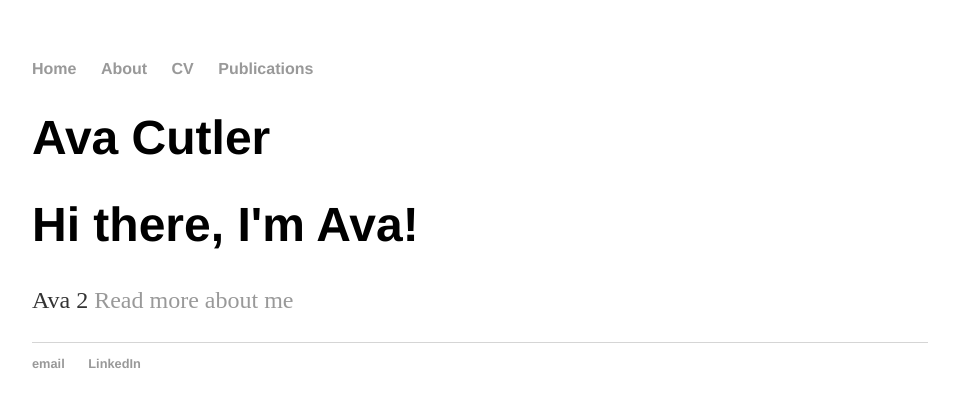
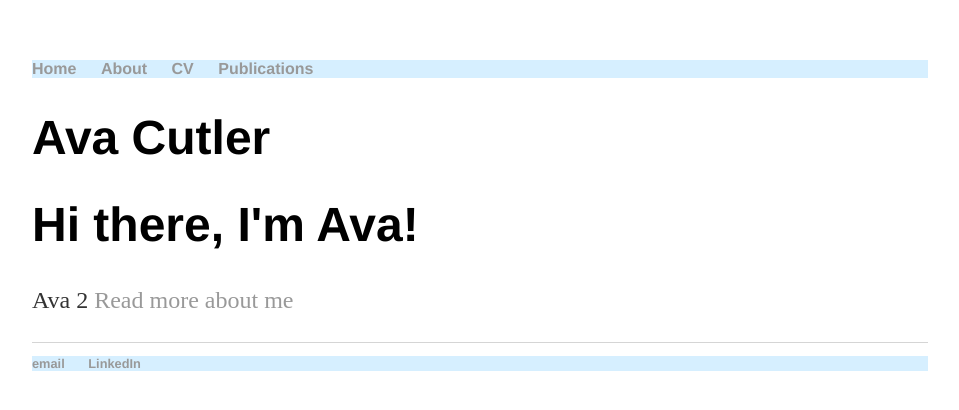
Before and after one commit to avacutler/----, a Jekyll site: the page built from index.html, in a window 1280 px wide. Shown: the top 410 px of the page, without its empty margins (160-1119 px from the left). Built offline with Jekyll 4.4.1, drawn with Linux system fonts in a browser that asks for light colours.

Commit message:
Update main.css
color nav bar

```diff
--- a/css/main.css
+++ b/css/main.css
@@ -7,6 +7,7 @@ nav ul, footer ul {
     padding: 0px;
     list-style: none;
     font-weight: bold;
+    background-color: #D6EFFF;
 }
 nav ul li, footer ul li {
     display: inline;
```
